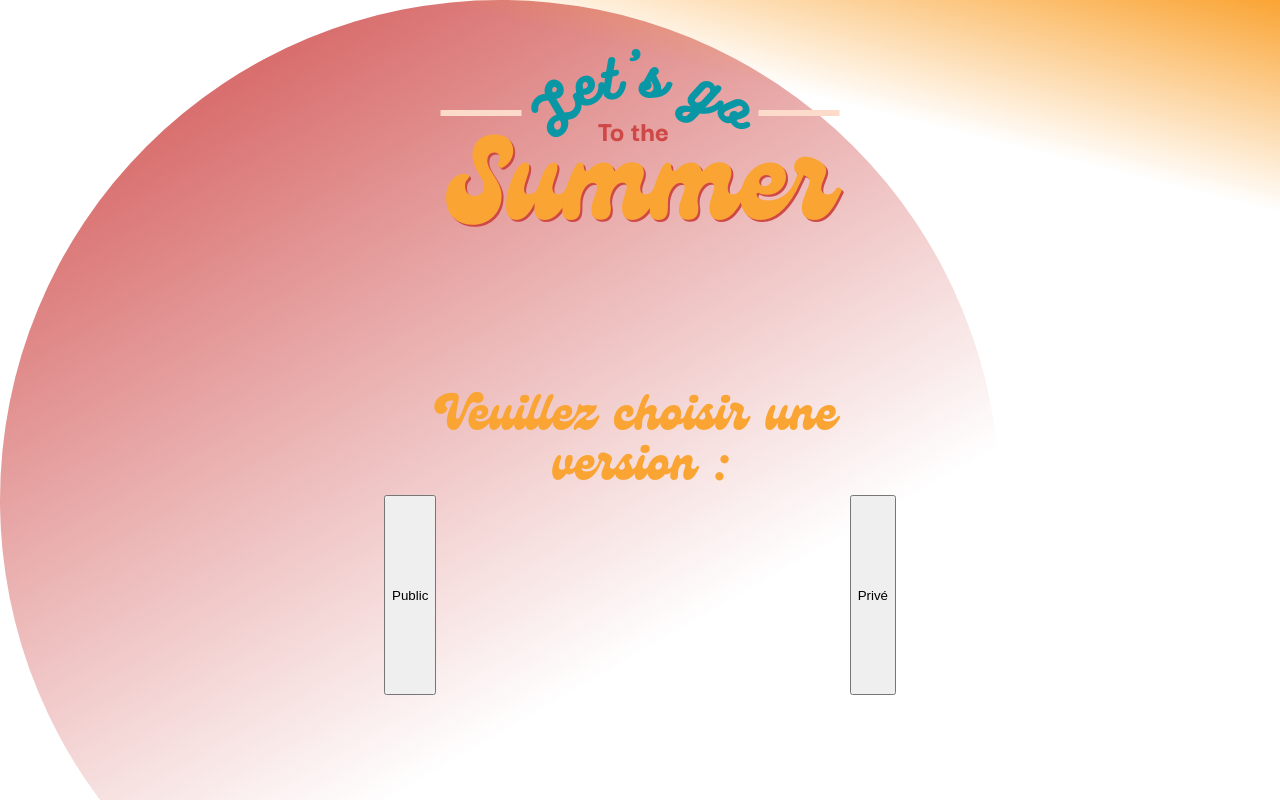
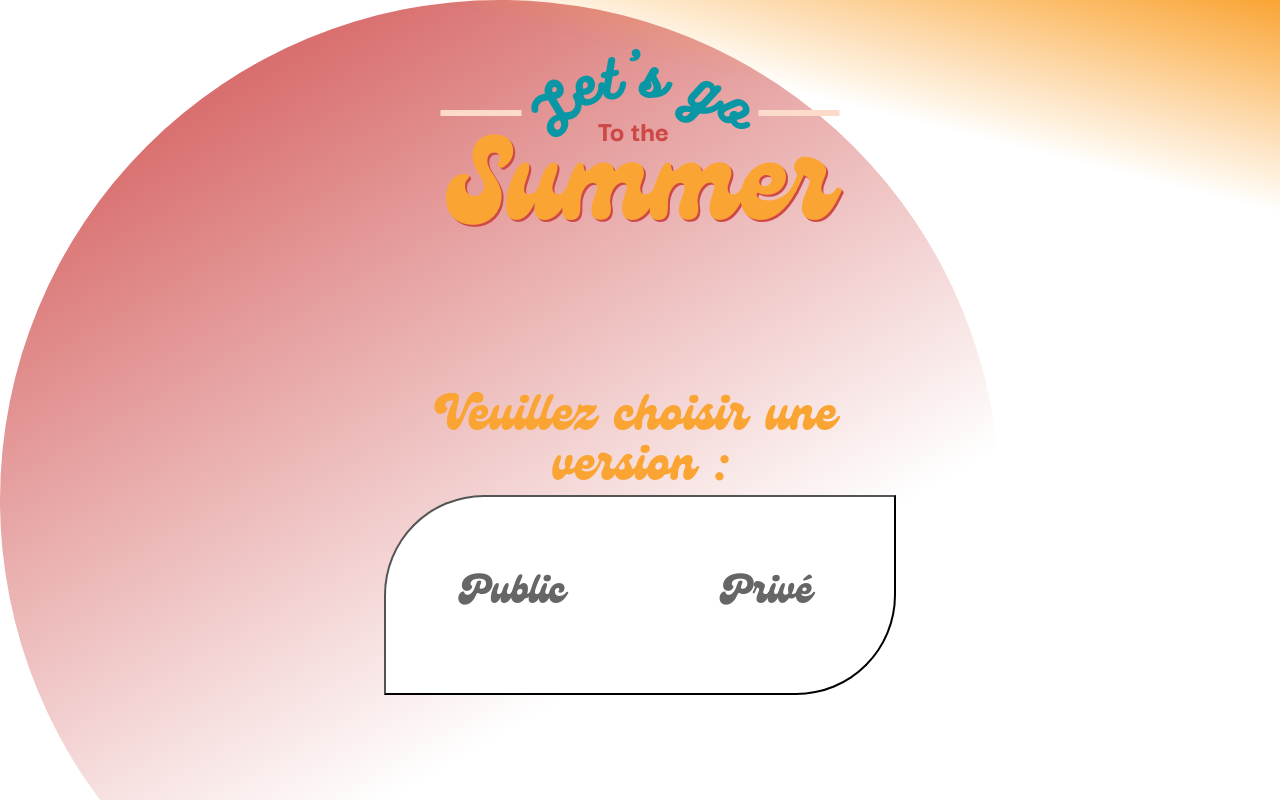
Before and after one commit to PixelsAndCookies/lets-go-to-the-summer, a React (Vite) app: page / in a window 1280 px wide. Built offline with nearby package versions, Linux system fonts and the light colour scheme.

Commit message:
Update _SelectPrivacy.scss

```diff
--- a/src/pages/SelectPrivacy/_SelectPrivacy.scss
+++ b/src/pages/SelectPrivacy/_SelectPrivacy.scss
@@ -10,10 +10,8 @@
         display: flex;
         justify-content: space-between;
         height: 20rem;
-        &__choice {
-            height: 100%;
-            width: 100%;
-            &__btn {
+        &__choiceBtn {
+            cursor: pointer;
             height: 100%;
             width: 100%;
             font-family: titlePolice;
@@ -37,4 +35,3 @@
         }
     }
 }
-}
```
Lines whose indentation alone changed are shown as unchanged.
